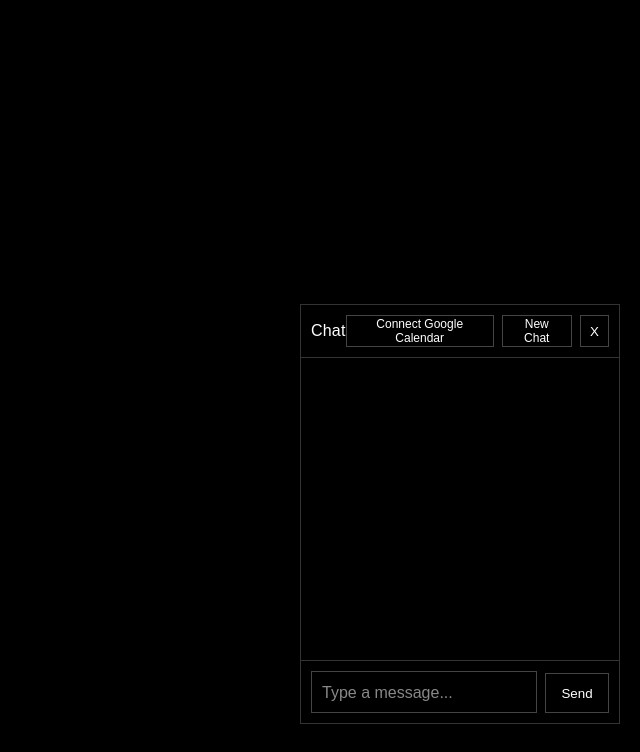
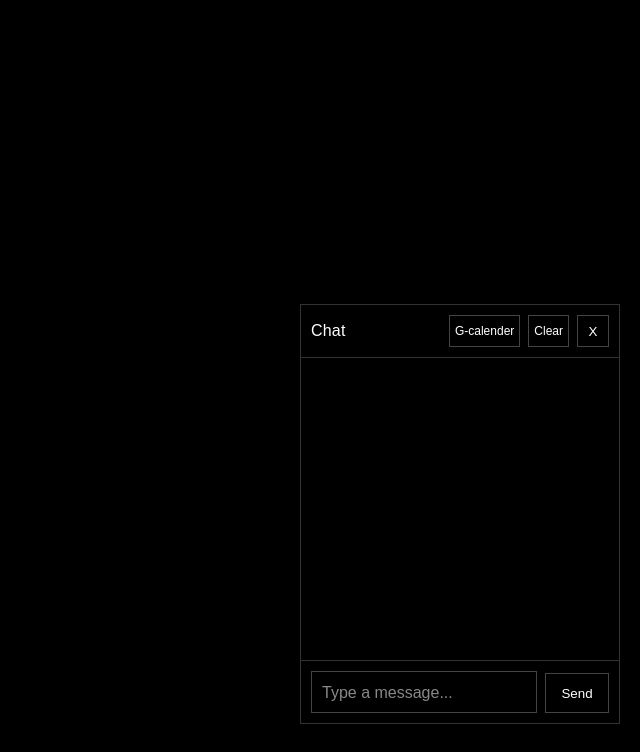
Before and after one commit to 10zinsteel/Tbot, a website: page index.html in a window 1280 px wide. Both pictures are taken after a click on the button "Tbot". Shown: the whole page, without its empty margins (640-1280 px from the left). Drawn offline with Linux system fonts and the light colour scheme.

Commit message:
Update button labels in chat header for clarity and adjust padding in CSS for improved layout.

```diff
--- a/index.html
+++ b/index.html
@@ -13,8 +13,8 @@
     <header class="chat-header">
       <h1>Chat</h1>
       <div class="chat-header-actions">
-        <button id="connectGoogleButton" class="header-button" aria-label="Connect Google Calendar">Connect Google Calendar</button>
-        <button id="newChatButton" class="header-button" aria-label="Start a new chat">New Chat</button>
+        <button id="connectGoogleButton" class="header-button" aria-label="Connect Google Calendar">G-calender</button>
+        <button id="newChatButton" class="header-button" aria-label="Start a new chat">Clear</button>
         <button id="chatClose" class="header-button close-button" aria-label="Close chat">X</button>
       </div>
     </header>
--- a/style.css
+++ b/style.css
@@ -66,7 +66,7 @@ body {
   background: #000000;
   color: #ffffff;
   cursor: pointer;
-  padding: 0 10px;
+  padding: 0 5px;
 }
 
 .close-button {
```
